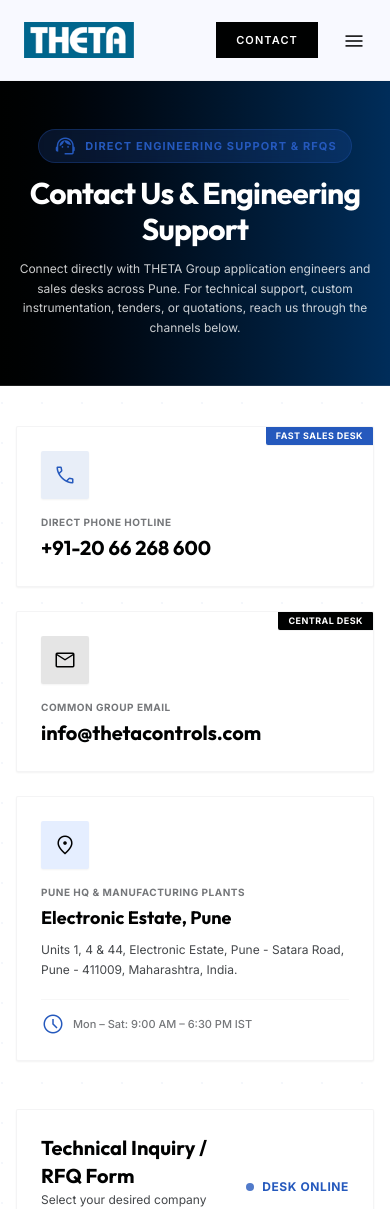
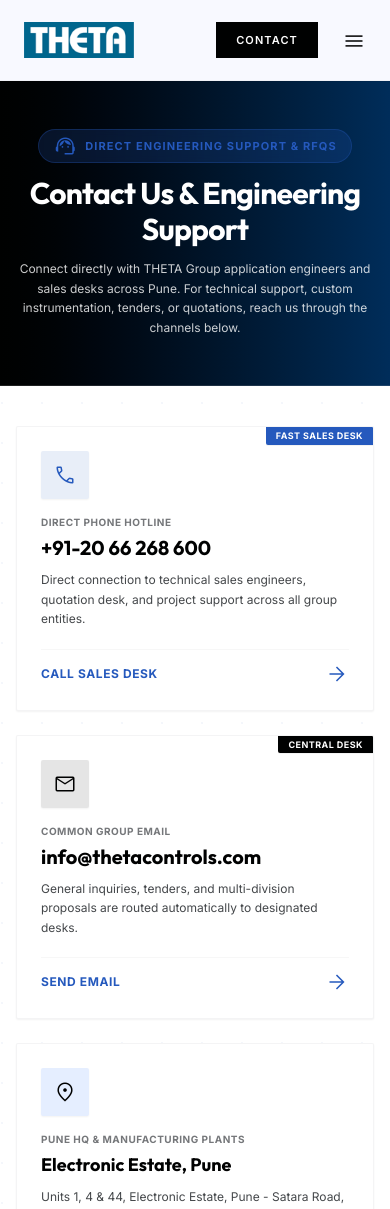
Before and after one commit to vrushabh-digraje/Theta, a React (Vite) app: page /contact in a window 390 px wide. Shown: the top 1209 px of the page. Built offline with nearby package versions, Linux system fonts and the light colour scheme.

Commit message:
Revert changes to top phone and email priority cards

```diff
--- a/src/pages/Contact.tsx
+++ b/src/pages/Contact.tsx
@@ -91,56 +91,6 @@ export const Contact: FC = () => {
     setFormSubmitted(true);
   };
 
-  const handlePhoneClick = (e?: React.MouseEvent) => {
-    if (e) e.preventDefault();
-    const phone = '+912066268600';
-    const isMobile = /Android|iPhone|iPad|iPod|BlackBerry|IEMobile|Opera Mini/i.test(navigator.userAgent);
-    if (isMobile) {
-      window.location.href = `tel:${phone}`;
-      return;
-    }
-
-    // On Laptop / Desktop: attempt calling app, fallback to WhatsApp Web if window doesn't blur
-    let appOpened = false;
-    const onBlur = () => {
-      appOpened = true;
-    };
-    window.addEventListener('blur', onBlur, { once: true });
-    window.location.href = `tel:${phone}`;
-
-    setTimeout(() => {
-      window.removeEventListener('blur', onBlur);
-      if (!appOpened && document.hasFocus()) {
-        window.open('https://wa.me/912066268600', '_blank', 'noopener,noreferrer');
-      }
-    }, 800);
-  };
-
-  const handleEmailClick = (e?: React.MouseEvent) => {
-    if (e) e.preventDefault();
-    const email = 'info@thetacontrols.com';
-    const isMobile = /Android|iPhone|iPad|iPod|BlackBerry|IEMobile|Opera Mini/i.test(navigator.userAgent);
-    if (isMobile) {
-      window.location.href = `mailto:${email}`;
-      return;
-    }
-
-    // On Laptop / Desktop: attempt mailto app, fallback to Webmail if window doesn't blur
-    let appOpened = false;
-    const onBlur = () => {
-      appOpened = true;
-    };
-    window.addEventListener('blur', onBlur, { once: true });
-    window.location.href = `mailto:${email}`;
-
-    setTimeout(() => {
-      window.removeEventListener('blur', onBlur);
-      if (!appOpened && document.hasFocus()) {
-        window.open(`https://mail.google.com/mail/?view=cm&fs=1&to=${email}`, '_blank', 'noopener,noreferrer');
-      }
-    }, 800);
-  };
-
   return (
     <div className="w-full pb-20">
       {/* 1. TOP HERO BANNER */}
@@ -169,10 +119,9 @@ export const Contact: FC = () => {
         <div className="grid grid-cols-1 md:grid-cols-2 lg:grid-cols-3 gap-6 mb-12">
 
           {/* Card 1: Direct Phone Hotline */}
-          <div
-            onClick={handlePhoneClick}
-            className="p-6 sm:p-7 bg-surface-container-lowest border border-outline-variant/20 hover:border-secondary rounded-xs shadow-xs hover:shadow-xl transition-all duration-300 hover:-translate-y-1 group flex flex-col justify-between relative overflow-hidden cursor-pointer"
-            title="Click to call +91-20 66 268 600"
+          <a
+            href="tel:+912066268600"
+            className="p-6 sm:p-7 bg-surface-container-lowest border border-outline-variant/20 hover:border-secondary rounded-xs shadow-xs hover:shadow-xl transition-all duration-300 hover:-translate-y-1 group flex flex-col justify-between relative overflow-hidden"
           >
             <div className="absolute top-0 right-0 bg-secondary text-white text-[9px] font-bold uppercase tracking-wider px-2.5 py-0.5 rounded-bl-xs shadow-2xs">
               Fast Sales Desk
@@ -185,17 +134,26 @@ export const Contact: FC = () => {
               <span className="font-body text-[10px] font-bold text-outline uppercase tracking-wider block mb-1">
                 Direct Phone Hotline
               </span>
-              <div className="font-display text-xl sm:text-2xl font-bold text-primary group-hover:text-secondary transition-colors block">
+              <h3 className="font-display text-xl sm:text-2xl font-bold text-primary group-hover:text-secondary transition-colors mb-2">
                 +91-20 66 268 600
-              </div>
+              </h3>
+              <p className="font-body text-xs text-on-surface-variant leading-relaxed">
+                Direct connection to technical sales engineers, quotation desk, and project support across all group entities.
+              </p>
             </div>
-          </div>
+
+            <div className="mt-5 pt-3 border-t border-outline-variant/15 flex items-center justify-between text-xs font-bold text-secondary uppercase tracking-wider">
+              <span>Call Sales Desk</span>
+              <span className="material-symbols-outlined text-[16px] group-hover:translate-x-1 transition-transform">
+                arrow_forward
+              </span>
+            </div>
+          </a>
 
           {/* Card 2: Central Group Email */}
-          <div
-            onClick={handleEmailClick}
-            className="p-6 sm:p-7 bg-surface-container-lowest border border-outline-variant/20 hover:border-secondary rounded-xs shadow-xs hover:shadow-xl transition-all duration-300 hover:-translate-y-1 group flex flex-col justify-between relative overflow-hidden cursor-pointer"
-            title="Click to send email to info@thetacontrols.com"
+          <a
+            href="mailto:info@thetacontrols.com"
+            className="p-6 sm:p-7 bg-surface-container-lowest border border-outline-variant/20 hover:border-secondary rounded-xs shadow-xs hover:shadow-xl transition-all duration-300 hover:-translate-y-1 group flex flex-col justify-between relative overflow-hidden"
           >
             <div className="absolute top-0 right-0 bg-primary text-white text-[9px] font-bold uppercase tracking-wider px-2.5 py-0.5 rounded-bl-xs shadow-2xs">
               Central Desk
@@ -208,11 +166,21 @@ export const Contact: FC = () => {
               <span className="font-body text-[10px] font-bold text-outline uppercase tracking-wider block mb-1">
                 Common Group Email
               </span>
-              <div className="font-display text-xl sm:text-2xl font-bold text-primary group-hover:text-secondary transition-colors block truncate">
+              <h3 className="font-display text-xl sm:text-2xl font-bold text-primary group-hover:text-secondary transition-colors mb-2 truncate">
                 info@thetacontrols.com
-              </div>
+              </h3>
+              <p className="font-body text-xs text-on-surface-variant leading-relaxed">
+                General inquiries, tenders, and multi-division proposals are routed automatically to designated desks.
+              </p>
             </div>
-          </div>
+
+            <div className="mt-5 pt-3 border-t border-outline-variant/15 flex items-center justify-between text-xs font-bold text-secondary uppercase tracking-wider">
+              <span>Send Email</span>
+              <span className="material-symbols-outlined text-[16px] group-hover:translate-x-1 transition-transform">
+                arrow_forward
+              </span>
+            </div>
+          </a>
 
           {/* Card 3: Pune Plant & Facility */}
           <div className="p-6 sm:p-7 bg-surface-container-lowest border border-outline-variant/20 rounded-xs shadow-xs flex flex-col justify-between">
```
